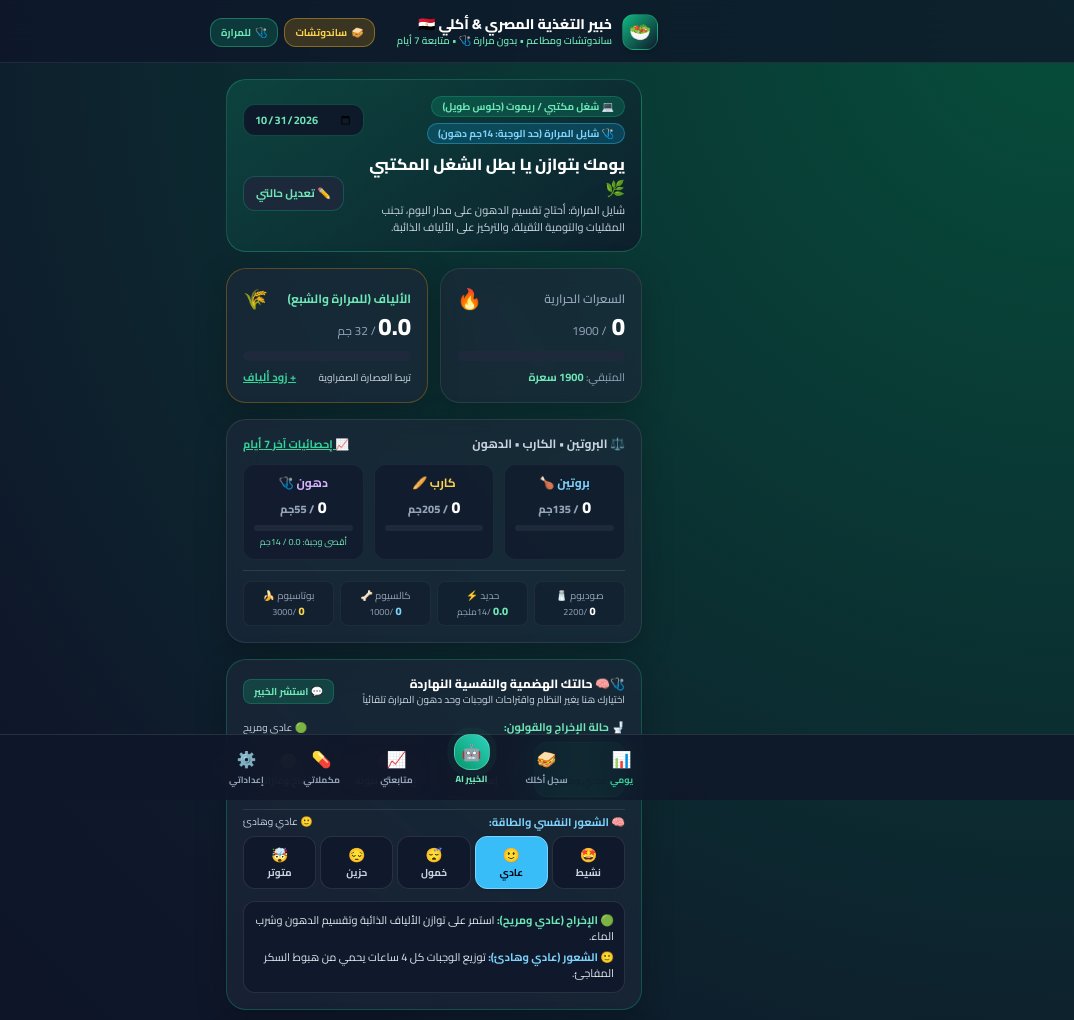
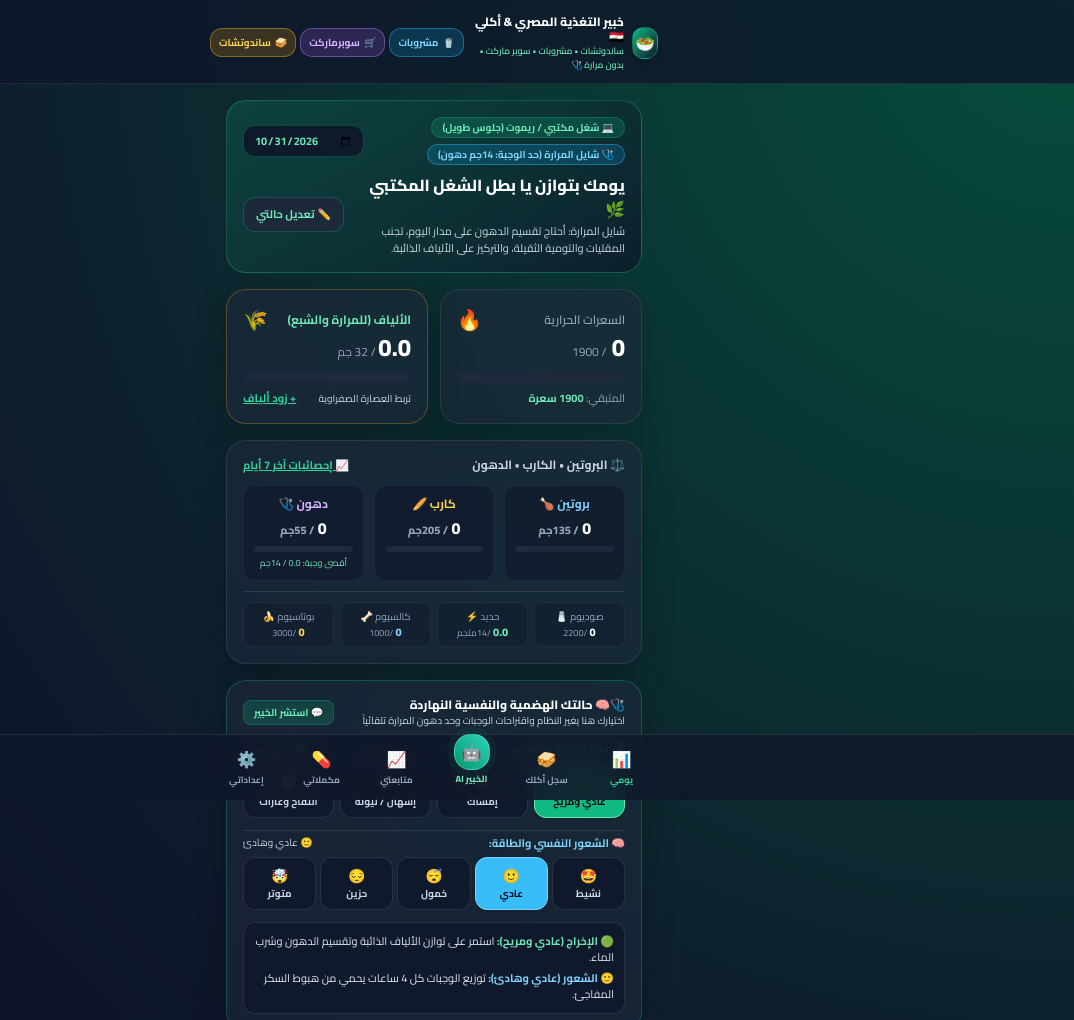
Before and after one commit to ygamalabdelaleem-dotcom/egyptian-nutritionist-ios, a plain HTML site: page index.html in a window 1280 px wide. Shown: the top 1020 px of the page, without its empty margins (206-1280 px from the left). Drawn offline with nearby package versions, Linux system fonts and the light colour scheme.

Commit message:
Add dedicated Drinks menu tab and quick header button + cache busting v9

```diff
--- a/data/egyptian-foods.js
+++ b/data/egyptian-foods.js
@@ -4,14 +4,15 @@ window.MEAL_TYPES = ['فطار', 'غدا', 'عشا', 'سناك'];
 
 window.EGYPTIAN_FOOD_CATEGORIES = [
   { id: 'all', name: 'الكل', icon: '🍽️' },
-  { id: 'سوبر ماركت ومشروبات', name: 'سوبر ماركت وقهوة وعصائر 🛒', icon: '🛒' },
+  { id: 'مشروبات', name: 'قائمة المشروبات والقهوة والعصائر ☕🥤', icon: '🥤' },
+  { id: 'سوبر ماركت', name: 'منتجات السوبر ماركت 🛒', icon: '🛒' },
   { id: 'ساندوتشات', name: 'ساندوتشات الشارع والمطاعم', icon: '🥪' },
   { id: 'gallbladder_safe', name: 'مريح بدون مرارة 💚', icon: '🩺' },
   { id: 'custom_only', name: 'أكلاتي ★', icon: '⭐' },
   { id: 'فطار', name: 'فطار وعشا وأجبان', icon: '🥙' },
   { id: 'كشري وطواجن', name: 'كشري وطواجن', icon: '🍲' },
   { id: 'غدا', name: 'وجبات غدا ومشويات وبيتي', icon: '🍗' },
-  { id: 'سناك', name: 'سناك وفواكه ومشروبات', icon: '🍎' },
+  { id: 'سناك', name: 'سناك وفواكه', icon: '🍎' },
   { id: 'إضافات', name: 'سلطات وإضافات وألياف', icon: '🥗' }
 ];
 
@@ -1176,7 +1177,7 @@ window.EGYPTIAN_FOODS_DB = [
     id: 'tea_with_milk',
     name: 'شاي بلبن (بدون سكر)',
     emoji: '☕',
-    category: 'سناك',
+    category: 'مشروبات',
     restaurantHint: 'مشروب المكتب',
     serving: 'كوب • 200 مل',
     calories: 65, protein: 3, carbs: 5, fats: 3, fiber: 0,
@@ -1190,7 +1191,7 @@ window.EGYPTIAN_FOODS_DB = [
     id: 'coffee_with_milk',
     name: 'قهوة باللبن / نسكافيه باللبن (بدون سكر)',
     emoji: '☕',
-    category: 'سناك',
+    category: 'مشروبات',
     restaurantHint: 'مشروب المكتب',
     serving: 'كوب • 200 مل',
     calories: 80, protein: 4, carbs: 6, fats: 4, fiber: 0,
@@ -1204,7 +1205,7 @@ window.EGYPTIAN_FOODS_DB = [
     id: 'turkish_coffee_plain',
     name: 'قهوة تركي سادة / إسبريسو / شاي كشري',
     emoji: '☕',
-    category: 'سناك',
+    category: 'مشروبات',
     restaurantHint: 'مشروب التركيز',
     serving: 'فنجان أو كوب بدون سكر',
     calories: 15, protein: 0.2, carbs: 3, fats: 0, fiber: 0,
@@ -1364,7 +1365,7 @@ window.EGYPTIAN_FOODS_DB = [
     id: 'coffee_cup_medium_200ml',
     name: 'كوباية قهوة وسط (200 مل - سادة / مظبوط / باللبن)',
     emoji: '☕',
-    category: 'سوبر ماركت ومشروبات',
+    category: 'مشروبات',
     restaurantHint: 'الكافيه / القهوة البلدي / مكتب الشغل',
     serving: 'كوباية وسط • 200 مل',
     calories: 45, protein: 1, carbs: 8, fats: 1, fiber: 0,
@@ -1378,7 +1379,7 @@ window.EGYPTIAN_FOODS_DB = [
     id: 'coffee_finjan_small_85ml',
     name: 'فنجان قهوة تركي (75 إلى 100 مل - سادة / مظبوط)',
     emoji: '☕',
-    category: 'سوبر ماركت ومشروبات',
+    category: 'مشروبات',
     restaurantHint: 'القهوة البلدي / البيت / المكتب',
     serving: 'فنجان قهوة • 75 - 100 مل',
     calories: 25, protein: 0.3, carbs: 5.5, fats: 0.1, fiber: 0,
@@ -1392,7 +1393,7 @@ window.EGYPTIAN_FOODS_DB = [
     id: 'fury_energy_drink',
     name: 'مشروب طاقة فيوري (Fury Energy Drink)',
     emoji: '⚡',
-    category: 'سوبر ماركت ومشروبات',
+    category: 'مشروبات',
     restaurantHint: 'السوبر ماركت والكشك',
     serving: 'كانز أو زجاجة • 250 - 300 مل',
     calories: 145, protein: 0, carbs: 36, fats: 0, fiber: 0,
@@ -1406,7 +1407,7 @@ window.EGYPTIAN_FOODS_DB = [
     id: 'pepsi_regular_can_330ml',
     name: 'كانز بيبسي / كوكاكولا عادي (Pepsi 330 مل)',
     emoji: '🥤',
-    category: 'سوبر ماركت ومشروبات',
+    category: 'مشروبات',
     restaurantHint: 'السوبر ماركت والمطاعم',
     serving: 'كانز • 330 مل',
     calories: 142, protein: 0, carbs: 37, fats: 0, fiber: 0,
@@ -1420,7 +1421,7 @@ window.EGYPTIAN_FOODS_DB = [
     id: 'pepsi_diet_zero_can_330ml',
     name: 'كانز بيبسي دايت / زيرو بدون سكر (330 مل)',
     emoji: '🥤',
-    category: 'سوبر ماركت ومشروبات',
+    category: 'مشروبات',
     restaurantHint: 'السوبر ماركت والمطاعم',
     serving: 'كانز • 330 مل',
     calories: 1, protein: 0, carbs: 0, fats: 0, fiber: 0,
@@ -1434,7 +1435,7 @@ window.EGYPTIAN_FOODS_DB = [
     id: 'juice_pack_beyti_juhayna_sweetened',
     name: 'علبة عصير فواكه معلب بيتي / جهينة (مانجو / جوافة / كوكتيل)',
     emoji: '🧃',
-    category: 'سوبر ماركت ومشروبات',
+    category: 'مشروبات',
     restaurantHint: 'السوبر ماركت (بيتي Beyti / جهينة Juhayna)',
     serving: 'علبة وسط بالشاليموه • 235 مل',
     calories: 130, protein: 0.4, carbs: 32, fats: 0, fiber: 0.5,
@@ -1448,7 +1449,7 @@ window.EGYPTIAN_FOODS_DB = [
     id: 'juice_pack_pure_no_sugar',
     name: 'علبة عصير فواكه بيور 100% بدون سكر (جهينة بيور / بيتي تروبيكانا)',
     emoji: '🧃',
-    category: 'سوبر ماركت ومشروبات',
+    category: 'مشروبات',
     restaurantHint: 'السوبر ماركت (جهينة Pure / بيتي)',
     serving: 'علبة • 200 - 235 مل',
     calories: 95, protein: 1, carbs: 22, fats: 0, fiber: 1.2,
@@ -1459,10 +1460,94 @@ window.EGYPTIAN_FOODS_DB = [
     expertTip: 'أفضل عصير معلب في السوبر ماركت وقت الخمول أو الهبوط.'
   },
   {
+    id: 'sugarcane_juice_fresh_300ml',
+    name: 'كوب عصير قصب طازج',
+    emoji: '🥤',
+    category: 'مشروبات',
+    restaurantHint: 'عصارة القصب المصرية',
+    serving: 'كوب كبير • 300 مل',
+    calories: 210, protein: 0.5, carbs: 52, fats: 0, fiber: 0.5,
+    sodium: 15, iron: 1.2, calcium: 30, potassium: 420,
+    officeImpact: 'moderate',
+    gallbladderStatus: 'safe',
+    gallbladderNote: 'زيرو دهون تماماً ومريح للمرارة ويمد بالبوتاسيوم السريع، لكن اشربه ببطء لتجنب رفع السكر المفاجئ.',
+    expertTip: 'اطلب الكوباية الصغيرة لو قاعد في مكتب ومش بتعمل مجهود بدني.'
+  },
+  {
+    id: 'fresh_fruit_juice_cup_250ml',
+    name: 'عصير فواكه طبيعي فريش (برتقال / جوافة / فراولة / ليمون بالنعناع)',
+    emoji: '🍹',
+    category: 'مشروبات',
+    restaurantHint: 'الكافيه / محلات العصير / البيت',
+    serving: 'كوب وسط • 250 مل (سكر خفيف)',
+    calories: 115, protein: 1.5, carbs: 27, fats: 0.3, fiber: 2.5,
+    sodium: 10, iron: 0.4, calcium: 35, potassium: 350,
+    officeImpact: 'energizing',
+    gallbladderStatus: 'safe',
+    gallbladderNote: 'آمن وممتاز للمرارة لغناه بفيتامين C والألياف الذائبة، خاصة الجوافة والبرتقال.',
+    expertTip: 'اطلبه بدون سكر أو بملعقة عسل صغيرة.'
+  },
+  {
+    id: 'herbal_anise_mint_green_tea_200ml',
+    name: 'مشروب أعشاب دافئ (ينسون / نعناع / تيليو / شاي أخضر بالليمون)',
+    emoji: '🍵',
+    category: 'مشروبات',
+    restaurantHint: 'المكتب / البيت / الكافيه',
+    serving: 'مج متوسط • 200 مل',
+    calories: 10, protein: 0, carbs: 2.5, fats: 0, fiber: 0,
+    sodium: 5, iron: 0.2, calcium: 15, potassium: 45,
+    officeImpact: 'energizing',
+    gallbladderStatus: 'safe',
+    gallbladderNote: 'أفضل مشروب على الإطلاق لمن أزال المرارة! يهدئ تقلصات القنوات الصفراوية والقولون والغازات ويمنع الغثيان بعد الأكل.',
+    expertTip: 'اشرب كوب نعناع أو ينسون دافئ بعد وجبة الغداء بنصف ساعة.'
+  },
+  {
+    id: 'karkadeh_tamarind_drink_250ml',
+    name: 'مشروب كركديه (بارد أو سخن) / تمر هندي / خروب',
+    emoji: '🍷',
+    category: 'مشروبات',
+    restaurantHint: 'الكافيه / البيت / محلات العصير',
+    serving: 'كوب وسط • 250 مل (سكر خفيف)',
+    calories: 85, protein: 0.4, carbs: 21, fats: 0, fiber: 1,
+    sodium: 15, iron: 0.8, calcium: 40, potassium: 220,
+    officeImpact: 'energizing',
+    gallbladderStatus: 'safe',
+    gallbladderNote: 'خالٍ من الدهون وغني بمضادات الأكسدة ويساعد في ترطيب الجسم وتنظيم الهضم والضغط.',
+    expertTip: 'الكركديه الساقع بدون سكر مضاف ينعش التركيز في الحر بأقل سعرات.'
+  },
+  {
+    id: 'fayrouz_seven_up_can_330ml',
+    name: 'كانز فيروز شعير / بريل / سفن أب / سبرايت (330 مل)',
+    emoji: '🥫',
+    category: 'مشروبات',
+    restaurantHint: 'السوبر ماركت والكافيه',
+    serving: 'كانز • 330 مل',
+    calories: 135, protein: 0.8, carbs: 33, fats: 0, fiber: 0.5,
+    sodium: 35, iron: 0.2, calcium: 15, potassium: 65,
+    officeImpact: 'moderate',
+    gallbladderStatus: 'caution',
+    gallbladderNote: 'خالٍ من الدهون لكن الصودا والسكريات قد تزيد انتفاخ القولون؛ مشروب الشعير السادة (بريل) أقل سكراً ومفيد للكلى.',
+    expertTip: 'لا تشربه وسط الأكل مباشرة حتى لا يسبب امتلاء وارتجاع.'
+  },
+  {
+    id: 'sahlab_milk_nuts_cup_200ml',
+    name: 'كوب سحلب باللبن والمكسرات / كاكاو باللبن (200 مل)',
+    emoji: '🥛',
+    category: 'مشروبات',
+    restaurantHint: 'الكافيه / البيت في الشتاء',
+    serving: 'كوب وسط • 200 مل',
+    calories: 230, protein: 7, carbs: 32, fats: 8.5, fiber: 1.5,
+    sodium: 95, iron: 0.9, calcium: 240, potassium: 280,
+    officeImpact: 'moderate',
+    gallbladderStatus: 'caution',
+    gallbladderNote: 'لو معمول بلبن قليل الدسم وبدون جوز هند كثير أو قشطة يكون مريحاً للمرارة (8.5 جم دهون) ويمسك البطن وقت الإسهال.',
+    expertTip: 'مشروب شتوي مشبع ومهدئ للمعدة.'
+  },
+  {
     id: 'cheddar_loose_popular_palm_oil',
     name: 'جبنة شيدر سايبة شعبي (بتاعة بيت الجملة - مطبوخة نباتي الدهن ومعظمها زيت)',
     emoji: '🧀',
-    category: 'سوبر ماركت ومشروبات',
+    category: 'سوبر ماركت',
     restaurantHint: 'سوبر ماركت بيت الجملة / البقالة الشعبية',
     serving: 'شريحتين أو حصة لساندوتش • 60 جم',
     calories: 235, protein: 5, carbs: 6, fats: 21, fiber: 0,
@@ -1476,7 +1561,7 @@ window.EGYPTIAN_FOODS_DB = [
     id: 'roumi_cheese_serving',
     name: 'جبنة رومي (قديمة / بطارخ / وسط - شريحتين أو ساندوتش)',
     emoji: '🧀',
-    category: 'سوبر ماركت ومشروبات',
+    category: 'سوبر ماركت',
     restaurantHint: 'السوبر ماركت والسرجة (بيت الجملة وغيره)',
     serving: 'شريحتين (50 جم) أو ساندوتش',
     calories: 195, protein: 12, carbs: 1.5, fats: 15.5, fiber: 0,
@@ -1490,7 +1575,7 @@ window.EGYPTIAN_FOODS_DB = [
     id: 'tuna_one_piece_drained',
     name: 'علبة تونة قطعة واحدة مصفاة من الزيت أو محلول ملحي',
     emoji: '🥫',
-    category: 'سوبر ماركت ومشروبات',
+    category: 'سوبر ماركت',
     restaurantHint: 'السوبر ماركت (صن شاين / دولفين / ريو ماري)',
     serving: 'علبة مصفاة • 140 جم',
     calories: 165, protein: 32, carbs: 0, fats: 3.5, fiber: 0,
@@ -1504,7 +1589,7 @@ window.EGYPTIAN_FOODS_DB = [
     id: 'tuna_shredded_popular_oil',
     name: 'علبة تونة مفتتة شعبية بالزيت والفلفل (غير مصفاة)',
     emoji: '🥫',
-    category: 'سوبر ماركت ومشروبات',
+    category: 'سوبر ماركت',
     restaurantHint: 'السوبر ماركت وبيت الجملة',
     serving: 'علبة كاملة بالزيت • 140 جم',
     calories: 340, protein: 21, carbs: 2, fats: 27, fiber: 0.5,
@@ -1518,7 +1603,7 @@ window.EGYPTIAN_FOODS_DB = [
     id: 'eggs_red_boiled_2',
     name: 'بيض أحمر مزارع مسلوق (بيضتين كبار)',
     emoji: '🥚',
-    category: 'سوبر ماركت ومشروبات',
+    category: 'سوبر ماركت',
     restaurantHint: 'السوبر ماركت والبيت',
     serving: 'بيضتين أحمر مسلوقين • 110 جم',
     calories: 155, protein: 13, carbs: 1.2, fats: 10.5, fiber: 0,
@@ -1532,7 +1617,7 @@ window.EGYPTIAN_FOODS_DB = [
     id: 'eggs_white_boiled_2',
     name: 'بيض أبيض مزارع مسلوق (بيضتين كبار)',
     emoji: '🥚',
-    category: 'سوبر ماركت ومشروبات',
+    category: 'سوبر ماركت',
     restaurantHint: 'السوبر ماركت والبيت',
     serving: 'بيضتين أبيض مسلوقين • 110 جم',
     calories: 152, protein: 12.8, carbs: 1.2, fats: 10.2, fiber: 0,
@@ -1546,7 +1631,7 @@ window.EGYPTIAN_FOODS_DB = [
     id: 'eggs_baladi_boiled_2',
     name: 'بيض بلدي فلاحي مسلوق (بيضتين بلدي)',
     emoji: '🥚',
-    category: 'سوبر ماركت ومشروبات',
+    category: 'سوبر ماركت',
     restaurantHint: 'السوبر ماركت / الفلاحين',
     serving: 'بيضتين بلدي • 85 جم',
     calories: 130, protein: 11, carbs: 1, fats: 9, fiber: 0,
@@ -1560,7 +1645,7 @@ window.EGYPTIAN_FOODS_DB = [
     id: 'white_cheese_pack_veg_fat',
     name: 'جبنة بيضاء علب نباتي الدهن (عبور لاند / دومتي فيتا أو إسطنبولي)',
     emoji: '🧀',
-    category: 'سوبر ماركت ومشروبات',
+    category: 'سوبر ماركت',
     restaurantHint: 'السوبر ماركت (عبور لاند / دومتي / رودس)',
     serving: 'قطعة متوسطة (ملعقتين كبار) • 60 جم',
     calories: 175, protein: 5.5, carbs: 3.5, fats: 15.5, fiber: 0,
@@ -1574,7 +1659,7 @@ window.EGYPTIAN_FOODS_DB = [
     id: 'white_cheese_natural_light',
     name: 'جبنة بيضاء طبيعي لايت قليل الدسم (ملح خفيف)',
     emoji: '🧀',
-    category: 'سوبر ماركت ومشروبات',
+    category: 'سوبر ماركت',
     restaurantHint: 'السوبر ماركت (المراعي / دومتي لايت / ثلاجة الأجبان)',
     serving: 'قطعة مشبعة • 80 جم',
     calories: 125, protein: 11, carbs: 3, fats: 7.5, fiber: 0,
@@ -1588,7 +1673,7 @@ window.EGYPTIAN_FOODS_DB = [
     id: 'triangle_processed_cheese_2pcs',
     name: 'جبنة مثلثات / كوبايات مطبوخة (قطعتين)',
     emoji: '🧀',
-    category: 'سوبر ماركت ومشروبات',
+    category: 'سوبر ماركت',
     restaurantHint: 'السوبر ماركت (لافاش كيري / بريزيدون / طعمة)',
     serving: 'مثلثين • 32 جم',
     calories: 90, protein: 3.2, carbs: 1.8, fats: 7.8, fiber: 0,
@@ -1602,7 +1687,7 @@ window.EGYPTIAN_FOODS_DB = [
     id: 'luncheon_beef_chicken_serving',
     name: 'لانشون بقري أو فراخ (شرائح سوبر ماركت أو ساندوتش)',
     emoji: '🥩',
-    category: 'سوبر ماركت ومشروبات',
+    category: 'سوبر ماركت',
     restaurantHint: 'السوبر ماركت (حلواني / أطياب / سائب)',
     serving: '4 شرائح • 60 جم',
     calories: 170, protein: 8, carbs: 4, fats: 13.5, fiber: 0,
@@ -1616,7 +1701,7 @@ window.EGYPTIAN_FOODS_DB = [
     id: 'bulo_beef_with_eggs',
     name: 'بلوبيف بالبيض في الطاسة (كورنيد بيف سوبر ماركت)',
     emoji: '🥫',
-    category: 'سوبر ماركت ومشروبات',
+    category: 'سوبر ماركت',
     restaurantHint: 'السوبر ماركت والبيت',
     serving: 'طبق متوسط • 130 جم',
     calories: 320, protein: 19, carbs: 2, fats: 25, fiber: 0,
@@ -1630,7 +1715,7 @@ window.EGYPTIAN_FOODS_DB = [
     id: 'halawa_tahiniya_serving',
     name: 'حلاوة طحينية سادة أو بالسوداني (قطعة أو ساندوتش)',
     emoji: '🍬',
-    category: 'سوبر ماركت ومشروبات',
+    category: 'سوبر ماركت',
     restaurantHint: 'السوبر ماركت (الرشيدي الميزان / البوادي)',
     serving: 'قطعة متوسطة • 40 جم',
     calories: 215, protein: 5, carbs: 22, fats: 12.5, fiber: 1.8,
@@ -1644,7 +1729,7 @@ window.EGYPTIAN_FOODS_DB = [
     id: 'molto_pate_croissant_pack',
     name: 'مولتو أو باتيه بالجبنة / الشوكولاتة من السوبر ماركت',
     emoji: '🥐',
-    category: 'سوبر ماركت ومشروبات',
+    category: 'سوبر ماركت',
     restaurantHint: 'السوبر ماركت والكشك (مولتو / دومتي ساندوتش / فرجللو)',
     serving: 'كيس متوسط • 65 - 80 جم',
     calories: 295, protein: 5, carbs: 36, fats: 14.5, fiber: 1.2,
@@ -1658,7 +1743,7 @@ window.EGYPTIAN_FOODS_DB = [
     id: 'plain_tea_biscuits_pack',
     name: 'باكو بسكوت سادة للشاي (أولكر / ماري / لوكس)',
     emoji: '🍪',
-    category: 'سوبر ماركت ومشروبات',
+    category: 'سوبر ماركت',
     restaurantHint: 'السوبر ماركت والكشك',
     serving: 'باكو متوسط (6 قطع) • 45 جم',
     calories: 195, protein: 3.5, carbs: 31, fats: 6.5, fiber: 1.2,
@@ -1672,7 +1757,7 @@ window.EGYPTIAN_FOODS_DB = [
     id: 'rayeb_milk_bottle_220ml',
     name: 'زجاجة لبن رايب طبيعي (جهينة / المراعي / لاكتيل)',
     emoji: '🥛',
-    category: 'سوبر ماركت ومشروبات',
+    category: 'مشروبات',
     restaurantHint: 'السوبر ماركت (جهينة / المراعي)',
     serving: 'زجاجة صغيرة • 220 مل',
     calories: 130, protein: 7.5, carbs: 11, fats: 6, fiber: 0,
--- a/index.html
+++ b/index.html
@@ -18,7 +18,7 @@
   <script src="https://cdn.tailwindcss.com"></script>
 
   <!-- Google Font Cairo & iOS Styles -->
-  <link rel="stylesheet" href="./styles.css" />
+  <link rel="stylesheet" href="./styles.css?v=9" />
 </head>
 <body class="min-h-screen flex flex-col justify-between">
   <!-- Toast Notification Container -->
@@ -27,29 +27,36 @@
   <!-- iOS Sticky Header -->
   <header class="ios-header sticky top-0 z-40 px-4 pb-3">
     <div class="max-w-md mx-auto flex items-center justify-between">
-      <div class="flex items-center gap-2.5">
-        <div class="w-9 h-9 rounded-xl bg-gradient-to-br from-emerald-500 to-slate-900 flex items-center justify-center shadow-md border border-emerald-400/30 text-lg">
+      <div class="flex items-center gap-2">
+        <div class="w-8 h-8 rounded-xl bg-gradient-to-br from-emerald-500 to-slate-900 flex items-center justify-center shadow-md border border-emerald-400/30 text-base">
           🥗
         </div>
         <div>
-          <h1 class="text-sm font-extrabold text-white leading-tight">خبير التغذية المصري & أكلي 🇪🇬</h1>
-          <p class="text-[10px] text-emerald-300 font-semibold">ساندوتشات ومطاعم • بدون مرارة 🩺 • متابعة 7 أيام</p>
+          <h1 class="text-xs font-extrabold text-white leading-tight">خبير التغذية المصري & أكلي 🇪🇬</h1>
+          <p class="text-[9px] text-emerald-300 font-semibold">ساندوتشات • مشروبات • سوبر ماركت • بدون مرارة 🩺</p>
         </div>
       </div>
-      <div class="flex items-center gap-1.5">
+      <div class="flex items-center gap-1">
+        <button
+          onclick="switchTab('foods', 'مشروبات')"
+          class="ios-btn bg-sky-500/20 hover:bg-sky-500/30 border border-sky-400/40 text-sky-300 text-[10px] font-bold px-2 py-1.5 rounded-xl flex items-center gap-1"
+        >
+          <span>🥤</span>
+          <span>مشروبات</span>
+        </button>
+        <button
+          onclick="switchTab('foods', 'سوبر ماركت')"
+          class="ios-btn bg-purple-500/20 hover:bg-purple-500/30 border border-purple-400/40 text-purple-300 text-[10px] font-bold px-2 py-1.5 rounded-xl flex items-center gap-1"
+        >
+          <span>🛒</span>
+          <span>سوبرماركت</span>
+        </button>
         <button
           onclick="switchTab('foods', 'ساندوتشات')"
-          class="ios-btn bg-amber-500/20 hover:bg-amber-500/30 border border-amber-400/40 text-amber-300 text-[10px] font-bold px-2.5 py-1.5 rounded-xl flex items-center gap-1"
+          class="ios-btn bg-amber-500/20 hover:bg-amber-500/30 border border-amber-400/40 text-amber-300 text-[10px] font-bold px-2 py-1.5 rounded-xl flex items-center gap-1"
         >
           <span>🥪</span>
           <span>ساندوتشات</span>
-        </button>
-        <button
-          onclick="switchTab('foods', 'gallbladder_safe')"
-          class="ios-btn bg-emerald-500/20 hover:bg-emerald-500/30 border border-emerald-400/40 text-emerald-300 text-[10px] font-bold px-2.5 py-1.5 rounded-xl flex items-center gap-1"
-        >
-          <span>🩺</span>
-          <span>للمرارة</span>
         </button>
       </div>
     </div>
@@ -120,7 +127,7 @@
   </nav>
 
   <!-- Data & Application Scripts -->
-  <script src="./data/egyptian-foods.js"></script>
-  <script src="./js/app.js"></script>
+  <script src="./data/egyptian-foods.js?v=9"></script>
+  <script src="./js/app.js?v=9"></script>
 </body>
 </html>
```
Also changed, not shown: sw.js (+5 -2 lines), js/app.js.
